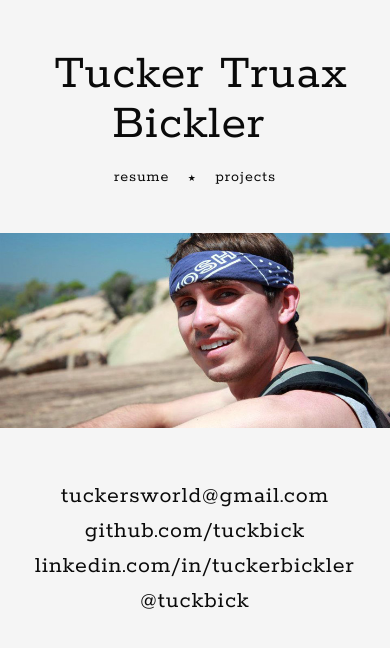
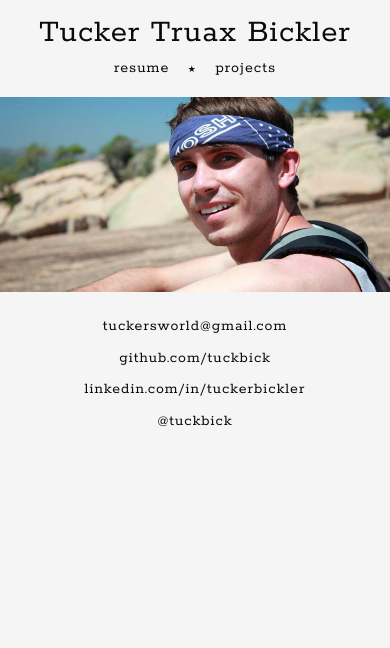
Before and after one commit to tuckbick/tuckbick.com, a CakePHP app: the page made by app/View/Pages/home.ctp in a window 390 px wide. Shown: the top 648 px of the page. Run offline with PHP 8.4 and a stand-in for CakePHP, Linux system fonts and the light colour scheme; the template is opened without the code that fills it, so the values that code supplies are empty; some libraries are stand-ins or nearby versions.

Commit message:
modified text size on home page for screens <= 480px

```diff
--- a/app/webroot/css/home.css
+++ b/app/webroot/css/home.css
@@ -82,7 +82,7 @@ img {
 /* -----------------------------------------
    Specifics.
 ----------------------------------------- */
-/* line 87, ../scss/home.scss */
+/* line 86, ../scss/home.scss */
 body {
   font-family: 'Rokkitt', Georgia, serif;
   background: whitesmoke;
@@ -91,45 +91,73 @@ body {
   letter-spacing: 1px;
 }
 
-/* line 95, ../scss/home.scss */
+/* line 94, ../scss/home.scss */
 a {
   text-decoration: none;
   color: #0a0a0a;
   padding: 0 0.25em;
 }
-/* line 100, ../scss/home.scss */
+/* line 99, ../scss/home.scss */
 a:hover {
   background-color: #0a0a0a;
   color: whitesmoke;
 }
-/* line 104, ../scss/home.scss */
+/* line 103, ../scss/home.scss */
 a:active, a:visited, a:focus {
   outline: none;
 }
 
-/* line 109, ../scss/home.scss */
+/* line 108, ../scss/home.scss */
 .wrapper {
   max-width: 720px;
   margin: 5em auto;
 }
+
 /* line 113, ../scss/home.scss */
-.wrapper header h1 {
+header h1 {
   font-size: 5em;
 }
+
 /* line 117, ../scss/home.scss */
-.wrapper nav {
+nav {
   font-size: 1.6em;
   margin: 1.2em 0 3em;
 }
 /* line 121, ../scss/home.scss */
-.wrapper nav .del {
+nav .del {
   display: inline-block;
   font-size: 0.56em;
   margin: 0 1em;
 }
+
 /* line 128, ../scss/home.scss */
-.wrapper .contact {
+.contact {
   font-size: 2.4em;
   margin-top: 2em;
   line-height: 1.45;
 }
+
+@media screen and (max-width: 480px) {
+  /* line 137, ../scss/home.scss */
+  .wrapper {
+    margin: 1.65em auto;
+  }
+
+  /* line 140, ../scss/home.scss */
+  header h1 {
+    font-size: 3.3em;
+  }
+
+  /* line 143, ../scss/home.scss */
+  nav {
+    margin-top: 0.66em;
+    margin-bottom: 1.32em;
+  }
+
+  /* line 147, ../scss/home.scss */
+  .contact {
+    font-size: 1.584em;
+    margin-top: 0.99em;
+    line-height: 2;
+  }
+}
--- a/app/webroot/scss/home.scss
+++ b/app/webroot/scss/home.scss
@@ -80,9 +80,8 @@ img {
    Specifics.
 ----------------------------------------- */
 
-  $title_size: 5.0em;
-    $nav_size: 1.6em;
-$contact_size: 2.4em;
+   $base_size: 5.0em;
+$base_size_sm: 3.3em;
 
 body {
   font-family: 'Rokkitt', Georgia, serif;
@@ -108,15 +107,16 @@ a {
 
 .wrapper {
   max-width: $width;
-  margin: $title_size auto;
+  margin: $base_size auto;
+}
 
 header h1 {
-    font-size: $title_size;
+  font-size: $base_size;
 }
 
 nav {
-    font-size: $nav_size;
-    margin: 1.2em 0 3em;
+  font-size: $base_size*0.32;
+  margin: 1.2em 0 $base_size*0.6;
 
   .del {
     display: inline-block;
@@ -126,29 +126,27 @@ a {
 }
 
 .contact {
-    font-size: $contact_size;
-    margin-top: 2em;
+  font-size: $base_size*0.48;
+  margin-top: $base_size*0.4;
   line-height: 1.45;
-  }
 }
 
 
+@media screen and (max-width: 480px) {
 
-
-
-
-@media screen and (min-width: 0px) and (max-width: 319px) {
-
+  .wrapper {
+    margin: $base_size_sm*0.5 auto;
   }
-
-
-
-@media screen and (min-width: 320px) and (max-width: 479px) {
-
+  header h1 {
+    font-size: $base_size_sm;
   }
-
-
-
-@media screen and (min-width: 480px) {
-
+  nav {
+    margin-top: $base_size_sm*0.2;
+    margin-bottom: $base_size_sm*0.4;
   }
+  .contact {
+    font-size: $base_size_sm*0.48;
+    margin-top: $base_size_sm*0.3;
+    line-height: 2;
+  }
+}
```
Lines whose indentation alone changed are shown as unchanged.
